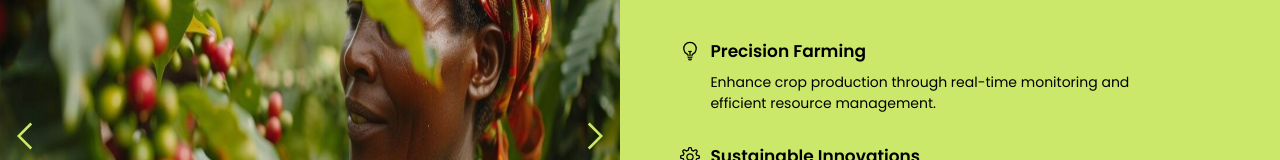
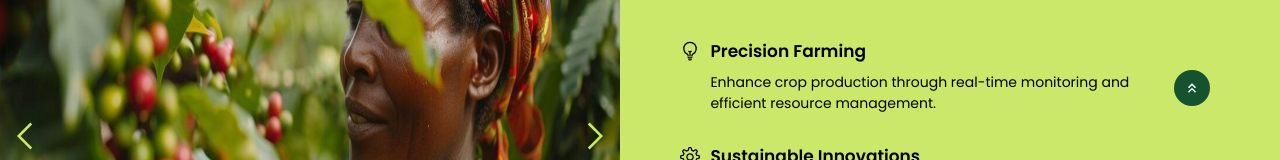
Before and after one commit to MUGISHA-Pascal/AgriGrowth, a React (Create React App) app in the folder frontend/: page / in a window 1280 px wide. Shown: the part 624-784 px from the top of the page. Built offline with nearby package versions, Linux system fonts and the light colour scheme.

Commit message:
frontend

```diff
--- a/frontend/package.json
+++ b/frontend/package.json
@@ -10,6 +10,7 @@
     "@types/node": "^16.18.115",
     "@types/react": "^18.3.12",
     "@types/react-dom": "^18.3.1",
+    "@types/react-scroll": "^1.8.10",
     "autoprefixer": "^10.4.20",
     "framer-motion": "^11.11.9",
     "postcss": "^8.4.47",
@@ -17,6 +18,7 @@
     "react-dom": "^18.3.1",
     "react-icons": "^5.3.0",
     "react-scripts": "5.0.1",
+    "react-scroll": "^1.9.0",
     "tailwindcss": "^3.4.14",
     "typescript": "^4.9.5",
     "web-vitals": "^2.1.4"
--- a/frontend/src/components/Homepage.tsx
+++ b/frontend/src/components/Homepage.tsx
@@ -18,6 +18,8 @@ import { BiSolidHappyAlt } from "react-icons/bi";
 import { FaRegCopyright } from "react-icons/fa6";
 import minimex from "../assets/minimex.png";
 import { GrPrevious } from "react-icons/gr";
+import { MdOutlineKeyboardDoubleArrowUp } from "react-icons/md";
+import { animateScroll as scroll } from "react-scroll";
 import monsalwa from "../assets/monsalwa.png";
 import azam from "../assets/azam.png";
 import africa from "../assets/africa.png";
@@ -59,8 +61,21 @@ const Homepage = () => {
     }, 7000);
     return () => clearInterval(interval);
   }, [slides.length]);
+
+  const scrolltoTop = () => {
+    scroll.scrollToTop({
+      duration: 500,
+      smooth: "easeInOutQuad",
+    });
+  };
   return (
     <div className="bg-[#102d11]">
+      <div
+        className="bg-green-900 fixed max-md:right-[20px] max-md:bottom-[20px] bottom-[70px] rounded-full p-[10px] z-30 right-[70px]"
+        onClick={scrolltoTop}
+      >
+        <MdOutlineKeyboardDoubleArrowUp className="text-white" />
+      </div>
       <nav className="bg-[#102d11] border-b-[1px] border-gray-400 mx-[50px] text-white py-4">
         <div className="container max-md:px-[10px] mx-auto  px-[70px] pt-[20px] flex justify-between items-center">
           <div className="text-2xl max-sm:text-[13px] max-md:text-[15px] max-md:font-bold font-semi-bold text-white">
@@ -263,9 +278,13 @@ const Homepage = () => {
         <div className="flex flex-row md:space-x-[200px] max-md:flex-col max-md:space-y-[30px]">
           <div className="flex flex-col space-y-[70px] max-md:space-y-[35px] pl-[150px] max-md:pl-[60px]">
             <div className="flex flex-col space-y-[20px]">
-              <h1 className="text-[40px] text-white text-left inline w-[500px] leading-[50px] max-md:text-[17px]">
+              <motion.h1
+                initial={{ x: "200px" }}
+                animate={{ x: "0px" }}
+                className="text-[40px] text-white text-left inline w-[500px] leading-[50px] max-md:text-[17px]"
+              >
                 Enable Local Farmers Go Global
-              </h1>
+              </motion.h1>
               <p className=" text-[14px] w-[500px] max-md:w-[300px] text-white text-left mt-[50px] max-md:text-[10px]">
                 By leveraging various existing Digital Technologies, Farm2Global
                 is a game changer verified platform within agri-sector supply
```
Also changed, not shown: 1 other file (tests, documents, lock files or other folders).
